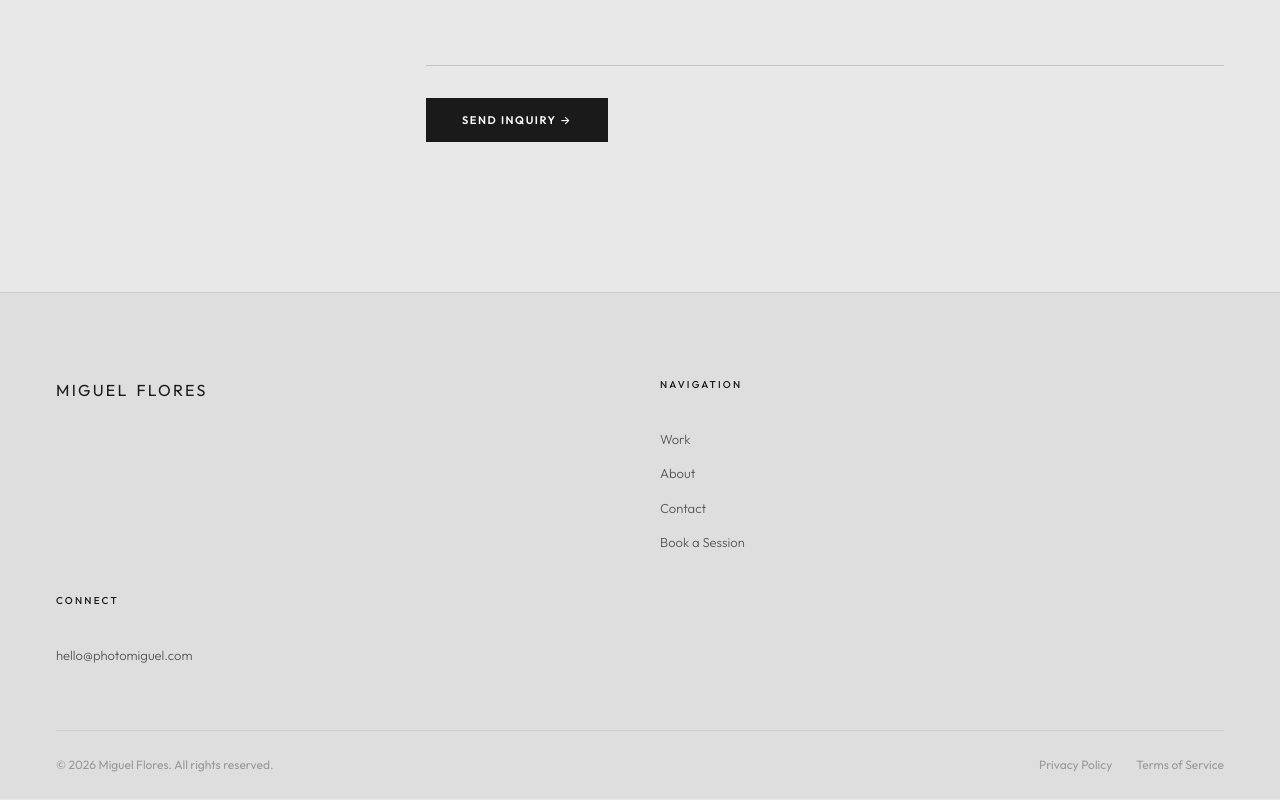
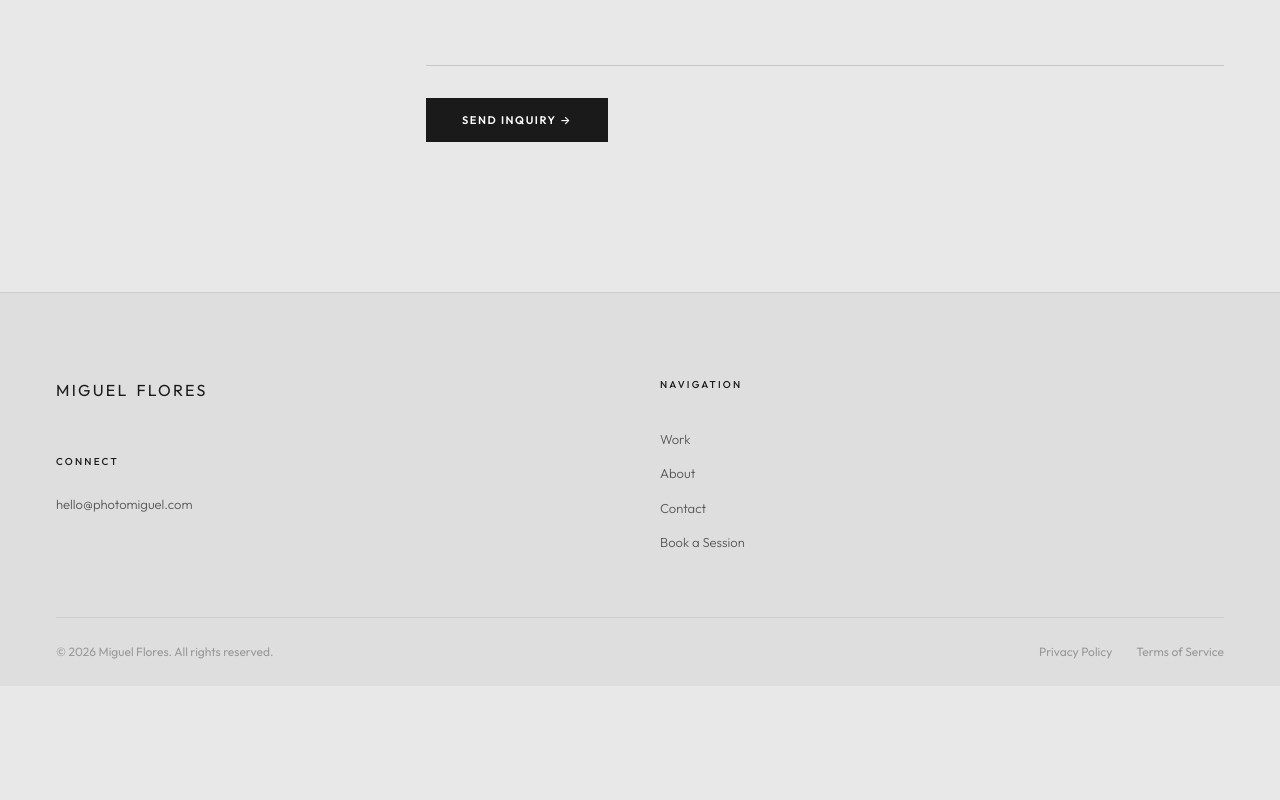
Before and after one commit to version9studio/photomiguel, a React (Vite) app: page / in a window 1280 px wide. Shown: the part 5258-6058 px from the top of the page. After the commit the page ends 5945 px from the top, so only its background shows below. Built offline with nearby package versions, Linux system fonts and the light colour scheme.

Commit message:
Restructure footer: nest Connect under brand column, use symmetric 2-column grid
Co-Authored-By: Claude Sonnet 5 <noreply@anthropic.com>

```diff
--- a/src/components/Footer.jsx
+++ b/src/components/Footer.jsx
@@ -10,6 +10,10 @@ export default function Footer() {
               <span className="footer__logo-text">MIGUEL</span>
               <span className="footer__logo-sub">FLORES</span>
             </div>
+            <div className="footer__connect">
+              <h4 className="footer__col-title">Connect</h4>
+              <a href="mailto:hello@photomiguel.com" className="footer__link">hello@photomiguel.com</a>
+            </div>
           </div>
 
           <div className="footer__links-col">
@@ -18,11 +22,6 @@ export default function Footer() {
             <a href="#about" className="footer__link" onClick={e => { e.preventDefault(); scrollTo('#about') }}>About</a>
             <a href="#contact" className="footer__link" onClick={e => { e.preventDefault(); scrollTo('#contact') }}>Contact</a>
             <a href="#contact" className="footer__link" onClick={e => { e.preventDefault(); scrollTo('#contact') }}>Book a Session</a>
-          </div>
-
-          <div className="footer__links-col">
-            <h4 className="footer__col-title">Connect</h4>
-            <a href="mailto:hello@photomiguel.com" className="footer__link">hello@photomiguel.com</a>
           </div>
         </div>
 
--- a/src/index.css
+++ b/src/index.css
@@ -800,9 +800,18 @@ input, textarea, select {
 
 .footer__top {
   display: grid;
-  grid-template-columns: 1.6fr 1fr 1fr 1fr;
+  grid-template-columns: 1fr 1fr;
   gap: 60px;
   padding-bottom: 64px;
+}
+
+.footer__brand {
+  display: flex;
+  flex-direction: column;
+}
+
+.footer__connect {
+  margin-top: 28px;
 }
 
 .footer__logo {
```
